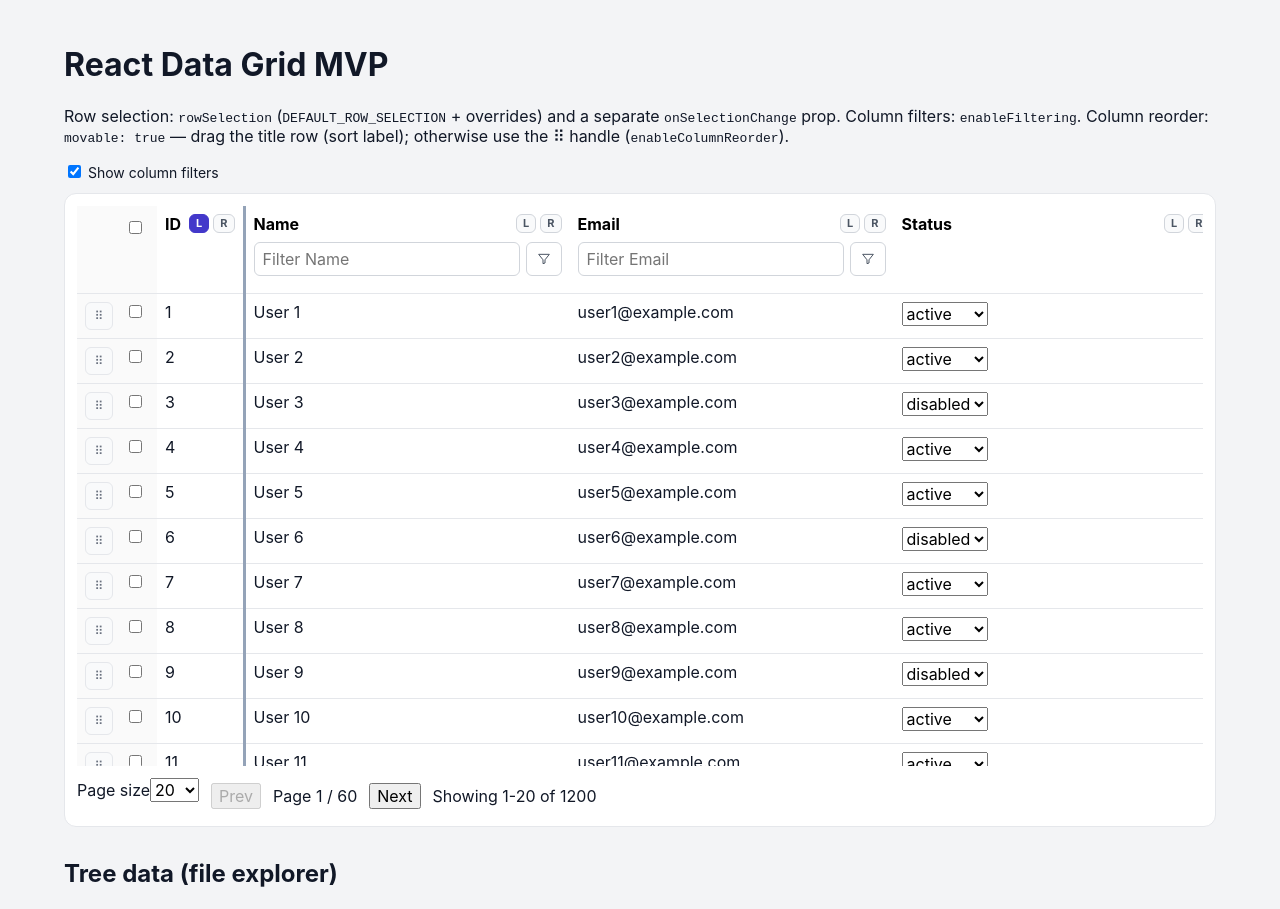
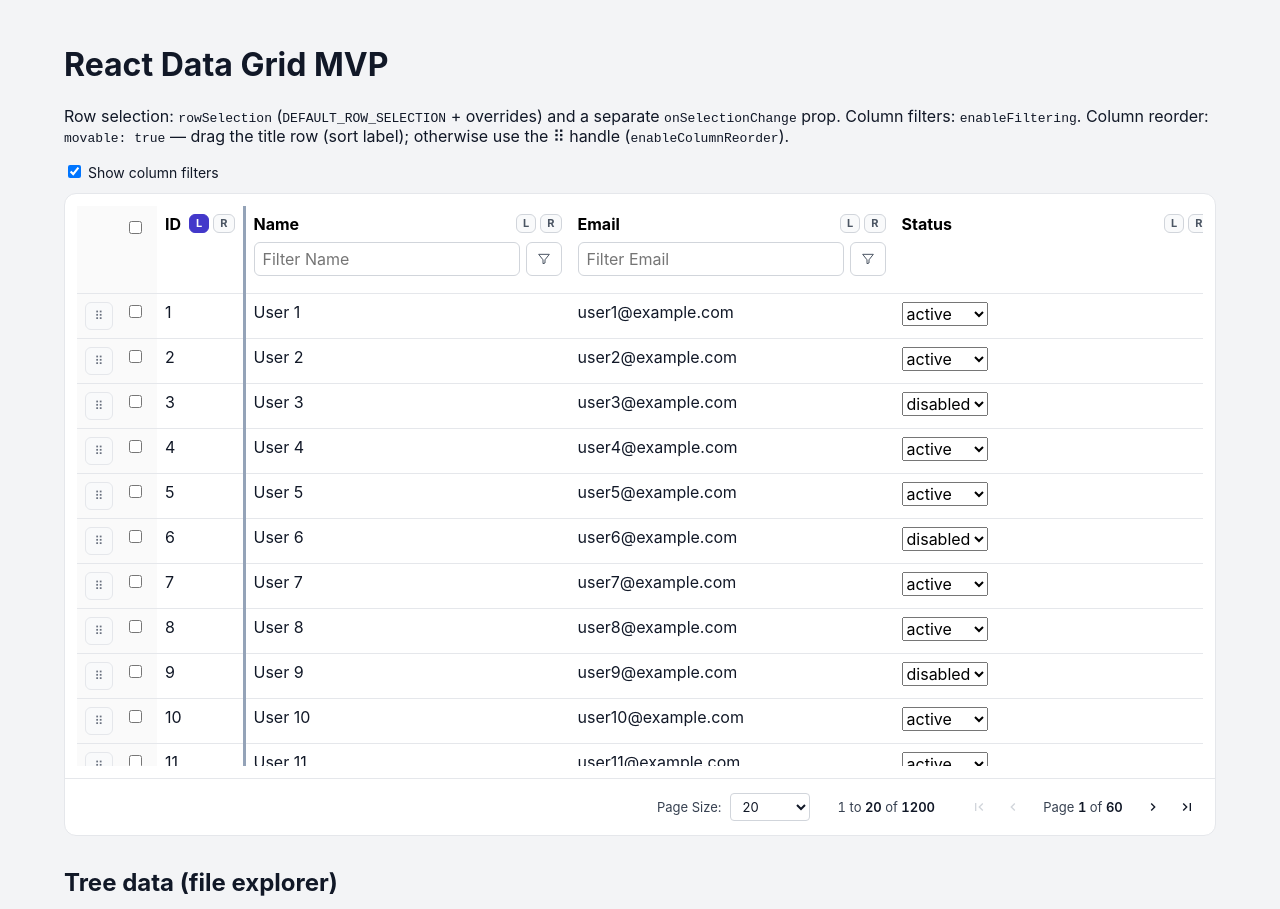
Before and after one commit to anna34812/react-grid, a React (Vite) app: page / in a window 1280 px wide. Shown: the top 909 px of the page. Built offline with nearby package versions, Linux system fonts and the light colour scheme.

Commit message:
feat: modify pagination ui

```diff
--- a/src/App.css
+++ b/src/App.css
@@ -711,9 +711,98 @@
 
 .pagination {
   margin-top: 12px;
+  margin-left: -12px;
+  margin-right: -12px;
+  padding: 12px 12px 0;
+  border-top: 1px solid #e5e7eb;
   display: flex;
-  gap: 12px;
+  justify-content: flex-end;
   align-items: center;
+  font-size: 13px;
+  color: #374151;
+}
+
+.pagination__inner {
+  display: flex;
+  align-items: center;
+  gap: 28px;
+  flex-wrap: wrap;
+  justify-content: flex-end;
+}
+
+.pagination__group--nav {
+  display: inline-flex;
+  align-items: center;
+  gap: 2px;
+}
+
+.pagination__label {
+  display: inline-flex;
+  align-items: center;
+  gap: 8px;
+  font-size: 13px;
+  color: #374151;
+}
+
+.pagination__select {
+  padding: 4px 28px 4px 8px;
+  border: 1px solid #d1d5db;
+  border-radius: 4px;
+  background: #fff;
+  font: inherit;
+  font-size: 13px;
+  color: #111827;
+  cursor: pointer;
+  appearance: auto;
+}
+
+.pagination__range,
+.pagination__page-status {
+  font-variant-numeric: tabular-nums;
+}
+
+.pagination__range strong,
+.pagination__page-status strong {
+  font-weight: 600;
+  color: #111827;
+}
+
+.pagination__page-status {
+  padding: 0 6px;
+  min-width: 6.5rem;
+  text-align: center;
+}
+
+.pagination__icon-btn {
+  display: inline-flex;
+  align-items: center;
+  justify-content: center;
+  width: 32px;
+  height: 32px;
+  padding: 0;
+  border: none;
+  background: transparent;
+  color: #111827;
+  cursor: pointer;
+  border-radius: 4px;
+}
+
+.pagination__icon-btn:disabled {
+  color: #d1d5db;
+  cursor: default;
+}
+
+.pagination__icon-btn:not(:disabled):hover {
+  background: #f3f4f6;
+}
+
+.pagination__icon-btn:not(:disabled):active {
+  background: #e5e7eb;
+}
+
+.pagination__nav-icon {
+  display: block;
+  flex-shrink: 0;
 }
 
 .status {
--- a/src/grid/components/DataGrid.jsx
+++ b/src/grid/components/DataGrid.jsx
@@ -536,7 +536,7 @@ export const DataGrid = ({ columns, columnOrder: columnOrderProp, onColumnOrderC
         </div>
       </div>
 
-      <GridPagination page={queryState.page} totalPages={totalPages} pageSize={queryState.pageSize} totalCount={queryState.totalCount} pageFrom={pageFrom} pageTo={pageTo} hasRows={hasRows} onPageChange={setPage} onPageSizeChange={setPageSize} />
+      <GridPagination page={queryState.page} totalPages={totalPages} pageSize={queryState.pageSize} totalCount={queryState.totalCount} pageFrom={pageFrom} pageTo={pageTo} onPageChange={setPage} onPageSizeChange={setPageSize} />
 
       {filterPopoverField ? (
         <ColumnFilterPopover
--- a/src/grid/components/GridPagination.jsx
+++ b/src/grid/components/GridPagination.jsx
@@ -1,15 +1,53 @@
 const DEFAULT_PAGE_SIZE_OPTIONS = [10, 20, 50, 100];
 
+const IconFirstPage = () => {
+  return (
+    <svg className='pagination__nav-icon' width='16' height='16' viewBox='0 0 24 24' fill='currentColor' aria-hidden focusable='false'>
+      <path d='M18.41 16.59L13.83 12l4.58-4.59L17 6l-6 6 6 6zM6 6h2v12H6z' />
+    </svg>
+  );
+};
+
+const IconLastPage = () => {
+  return (
+    <svg className='pagination__nav-icon' width='16' height='16' viewBox='0 0 24 24' fill='currentColor' aria-hidden focusable='false'>
+      <path d='M5.59 7.41L10.18 12l-4.59 4.59L7 18l6-6-6-6zM16 6h2v12h-2z' />
+    </svg>
+  );
+};
+
+const IconChevronLeft = () => {
+  return (
+    <svg className='pagination__nav-icon' width='16' height='16' viewBox='0 0 24 24' fill='currentColor' aria-hidden focusable='false'>
+      <path d='M15.41 7.41L14 6l-6 6 6 6 1.41-1.41L10.83 12z' />
+    </svg>
+  );
+};
+const IconChevronRight = () => {
+  return (
+    <svg className='pagination__nav-icon' width='16' height='16' viewBox='0 0 24 24' fill='currentColor' aria-hidden focusable='false'>
+      <path d='M10 6L8.59 7.41 13.17 12l-4.58 4.59L10 18l6-6z' />
+    </svg>
+  );
+};
+
 /**
- * Pagination bar: page size, prev/next, and range summary.
+ * Enterprise-style pagination: page size, range summary, first/prev/next/last.
  */
-export function GridPagination({ page, totalPages, pageSize, totalCount, pageFrom, pageTo, hasRows, onPageChange, onPageSizeChange, pageSizeOptions = DEFAULT_PAGE_SIZE_OPTIONS }) {
+export const GridPagination = ({ page, totalPages, pageSize, totalCount, pageFrom, pageTo, onPageChange, onPageSizeChange, pageSizeOptions = DEFAULT_PAGE_SIZE_OPTIONS }) => {
+  const total = totalCount ?? 0;
+  const safeTotalPages = total > 0 ? Math.max(totalPages, 1) : 1;
+  const safePage = total > 0 ? page : 1;
+  const atFirst = safePage <= 1;
+  const atLast = total === 0 || safePage >= safeTotalPages;
+
   return (
-    <div className='pagination'>
-      <div className='grid-toolbar'>
-        <label>
-          Page size
-          <select value={pageSize} onChange={(event) => onPageSizeChange(Number(event.target.value))}>
+    <footer className='pagination' role='navigation' aria-label='Table pagination'>
+      <div className='pagination__inner'>
+        <div className='pagination__group pagination__group--page-size'>
+          <label className='pagination__label'>
+            Page Size:
+            <select className='pagination__select' value={pageSize} onChange={(event) => onPageSizeChange(Number(event.target.value))} aria-label='Rows per page'>
               {pageSizeOptions.map((size) => (
                 <option key={size} value={size}>
                   {size}
@@ -18,18 +56,39 @@ export function GridPagination({ page, totalPages, pageSize, totalCount, pageFro
             </select>
           </label>
         </div>
-      <button type='button' disabled={page <= 1} onClick={() => onPageChange(page - 1)}>
-        Prev
-      </button>
-      <span>
-        Page {page} / {Math.max(totalPages, 1)}
-      </span>
-      <button type='button' disabled={page >= totalPages} onClick={() => onPageChange(page + 1)}>
-        Next
-      </button>
-      <span>
-        Showing {hasRows ? pageFrom : 0}-{hasRows ? pageTo : 0} of {totalCount || 0}
+
+        <div className='pagination__group pagination__group--range' aria-live='polite'>
+          <span className='pagination__range'>
+            {total > 0 ? (
+              <>
+                {pageFrom} to <strong>{pageTo}</strong> of <strong>{total}</strong>
+              </>
+            ) : (
+              <>
+                0 to <strong>0</strong> of <strong>0</strong>
+              </>
+            )}
           </span>
         </div>
+
+        <div className='pagination__group pagination__group--nav'>
+          <button type='button' className='pagination__icon-btn' aria-label='First page' disabled={atFirst} onClick={() => onPageChange(1)}>
+            <IconFirstPage />
+          </button>
+          <button type='button' className='pagination__icon-btn' aria-label='Previous page' disabled={atFirst} onClick={() => onPageChange(safePage - 1)}>
+            <IconChevronLeft />
+          </button>
+          <span className='pagination__page-status'>
+            Page <strong>{total > 0 ? safePage : 0}</strong> of <strong>{total > 0 ? safeTotalPages : 0}</strong>
+          </span>
+          <button type='button' className='pagination__icon-btn' aria-label='Next page' disabled={atLast} onClick={() => onPageChange(safePage + 1)}>
+            <IconChevronRight />
+          </button>
+          <button type='button' className='pagination__icon-btn' aria-label='Last page' disabled={atLast} onClick={() => onPageChange(safeTotalPages)}>
+            <IconLastPage />
+          </button>
+        </div>
+      </div>
+    </footer>
   );
-}
+};
```
Also changed, not shown: 1 other file (tests, documents, lock files or other folders). Lines whose indentation alone changed are shown as unchanged.
